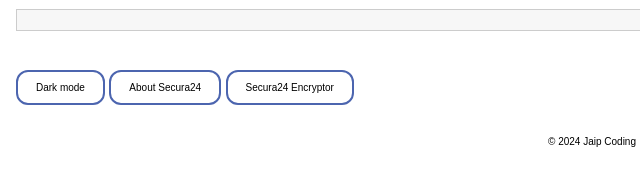
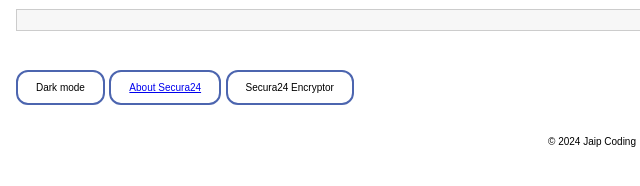
Before and after one commit to Jaip-Coding/secura24-decryptor, a plain HTML site: page index.html in a window 1280 px wide. Shown: the part 514-700 px from the top of the page, 48-688 px from the left. Drawn offline with Linux system fonts and the light colour scheme.

Commit message:
Update index.html

```diff
--- a/index.html
+++ b/index.html
@@ -23,7 +23,7 @@
 
     <div class="Links">
         <button type="button" onclick="darkMode()" id="ModeToggle">Dark mode</button>
-        <button type="button" onclick="window.location.href='https://jaip-coding.github.io/none/';">About Secura24</button>
+        <button type="button"><a href="https://jaip-coding.github.io/none/">About Secura24</a></button>
         <button type="button" onclick="window.location.href='https://jaip-coding.github.io/secura24-encryptor/';">Secura24 Encryptor</button>
     </div>
 
```
